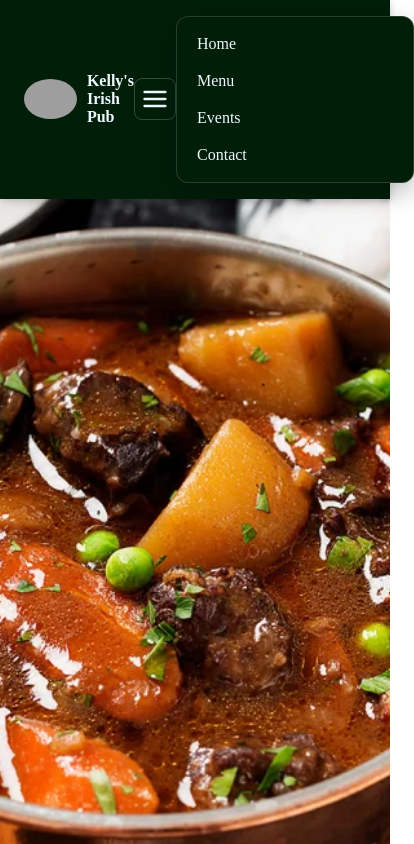
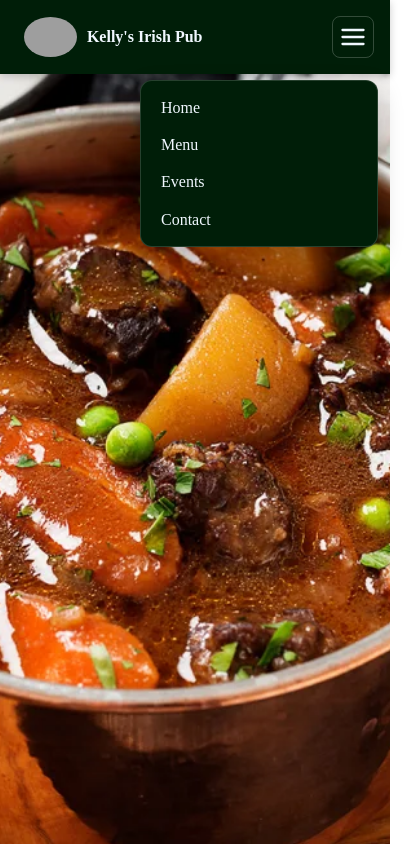
Before and after one commit to Paytonmen/mumsbarconcept, a plain HTML site: page index.html in a window 390 px wide. Both pictures are taken after a click on the button "open menu". Shown: the top 844 px of the page, 414 px wide, since content can reach past the window. Drawn offline with Linux system fonts and the light colour scheme; grey boxes are pictures that could not be loaded.

Commit message:
fixing the drop

```diff
--- a/style.css
+++ b/style.css
@@ -104,7 +104,8 @@ html, body { margin: 0; padding: 0; }
 .links a:hover{ background: rgba(255,255,255,.06); }
 
 @media (max-width: 720px){
-  .topBar .navBar { position: relative; }
+  .topBar { overflow: visible; }
+  .navBar {position: relative;}
 
   .topBar .navBar .lines{
     display: inline-flex !important;
@@ -119,8 +120,12 @@ html, body { margin: 0; padding: 0; }
 
   .topBar .navBar .links{
     display: none !important;
+    position: absolute !important;
+    top: 100%;
     position: absolute;
-    right: .75rem; top: calc(100% + .4rem);
+    right: .75rem;
+    left: auto;
+    margin-top: .4rem;
     background: #001e08;
     border: 1px solid rgba(255,255,255,.15);
     border-radius: 12px;
@@ -129,6 +134,7 @@ html, body { margin: 0; padding: 0; }
     min-width: 220px;
     box-shadow: 0 10px 24px rgba(0,0,0,.25);
     gap: 0;
+    z-index: 1001;
   }
   .topBar .navBar .links.open{ display: flex !important; }
 
```
